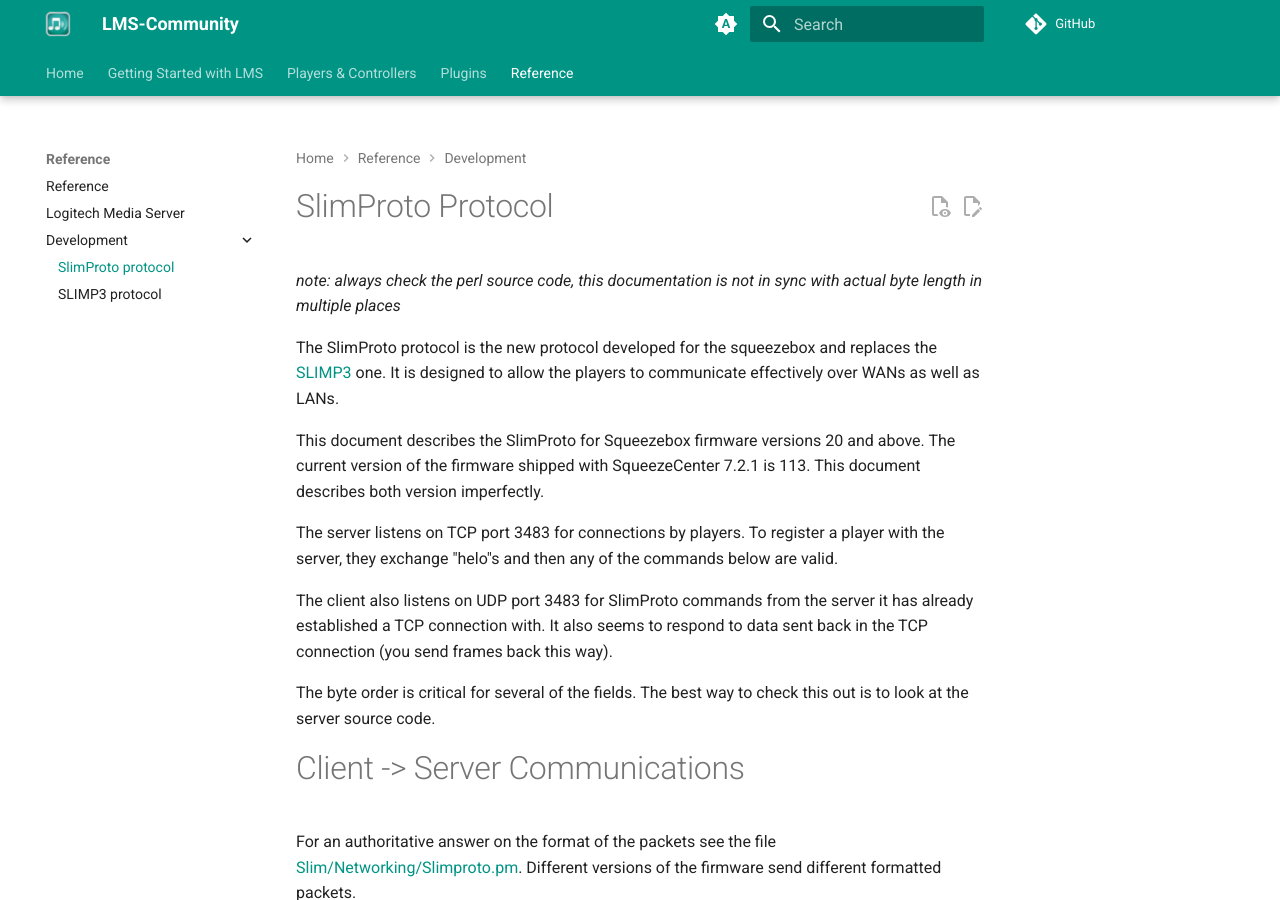
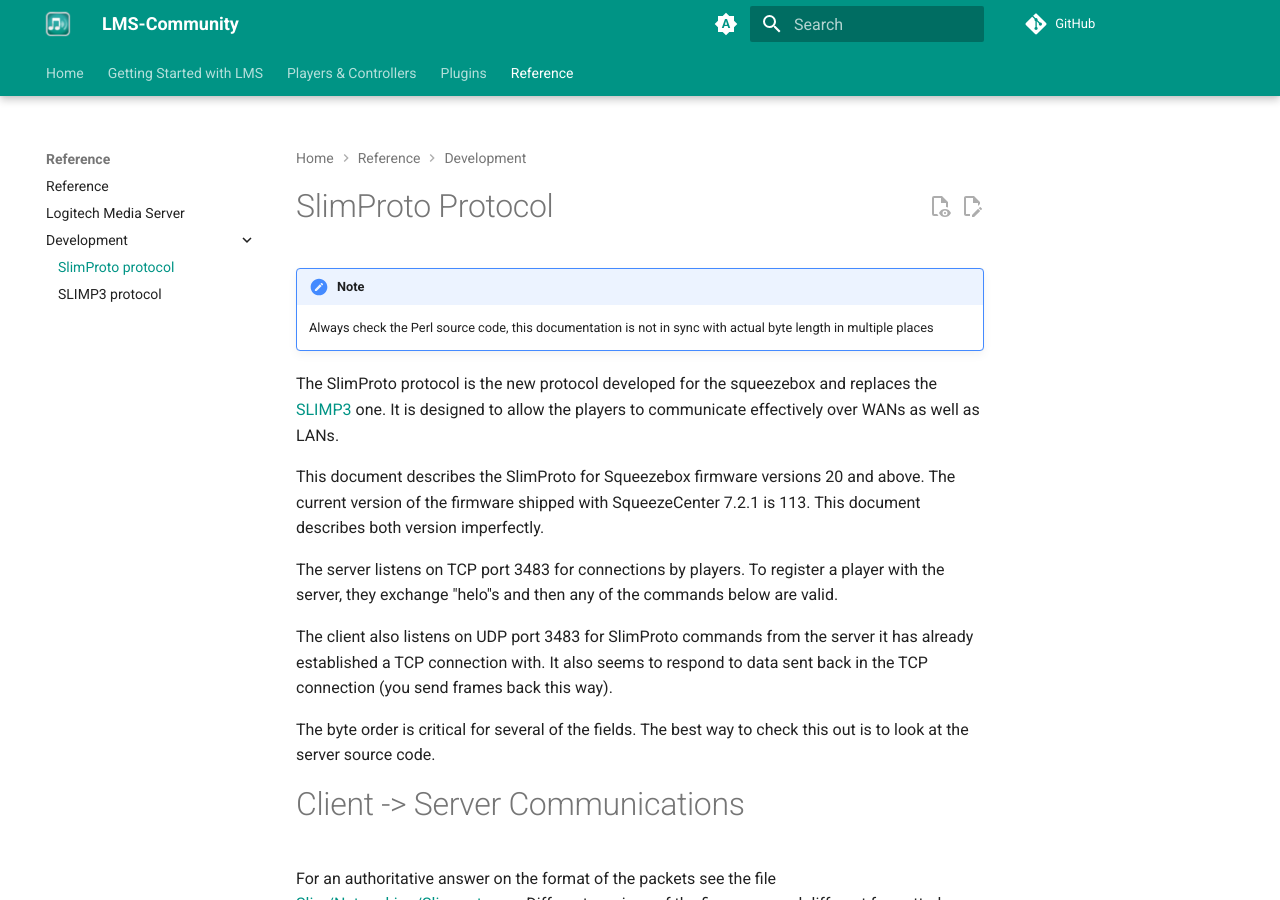
Before and after one commit to LMS-Community/lms-community.github.io, an MkDocs documentation site: the page built from docs/reference/slimproto-protocol.md, in a window 1280 px wide and 900 px high. Built offline with MkDocs 1.6.1 and Material for MkDocs 9.7.7, drawn with Linux system fonts in a browser that asks for light colours; comment, search, counter and statistics services are not loaded.

```diff
--- a/docs/reference/slimproto-protocol.md
+++ b/docs/reference/slimproto-protocol.md
@@ -5,7 +5,9 @@ title: SlimProto protocol
 
 # SlimProto Protocol
 
-*note: always check the perl source code, this documentation is not in sync with actual byte length in multiple places*
+!!! note
+
+    Always check the Perl source code, this documentation is not in sync with actual byte length in multiple places
 
 The SlimProto protocol is the new protocol developed for the squeezebox and replaces the [SLIMP3](slimp3-protocol.md) one. It is designed to allow the players to communicate effectively over WANs as well as LANs.
 
--- a/mkdocs.yml
+++ b/mkdocs.yml
@@ -47,6 +47,8 @@ extra:
 
 # tabbed content
 markdown_extensions:
+  - admonition
+  - pymdownx.details
   - pymdownx.superfences
   - pymdownx.tabbed:
       alternate_style: true
```
Also changed, not shown: docs/players-and-controllers/squeezebox-classic.md (+3 -1 lines).
